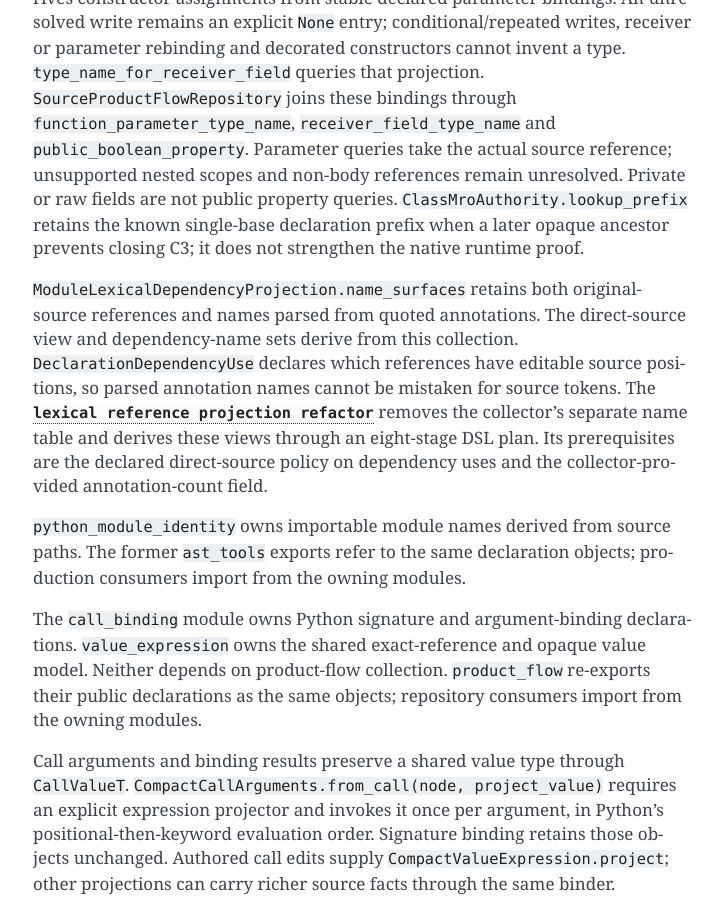
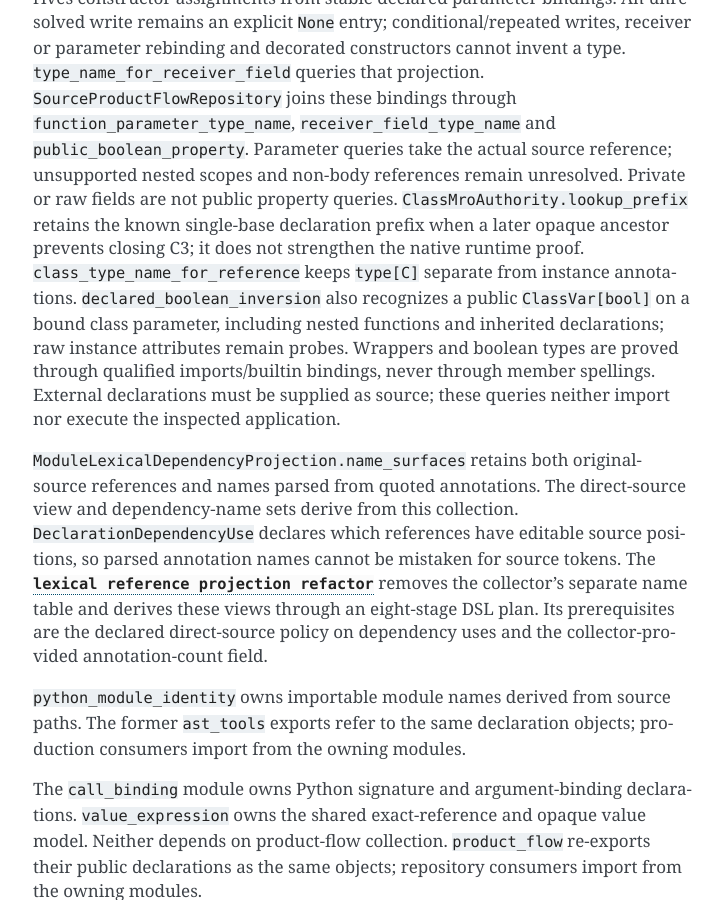
Before and after one commit to OpenHCSDev/NominalRefactorAdvisor, a Sphinx documentation site: the page built from docs/source/api/public_api.rst, in a window 1280 px wide and 900 px high, scrolled down 6824 px. Shown: the whole window, without its empty margins (387-1110 px from the left). Built offline with Sphinx 7.4.7, drawn with Linux system fonts in a browser that asks for light colours; the version number is read from the project's files by our own code.

```diff
--- a/docs/source/api/public_api.rst
+++ b/docs/source/api/public_api.rst
@@ -305,6 +305,13 @@ unsupported nested scopes and non-body references remain unresolved. Private or
 raw fields are not public property queries. ``ClassMroAuthority.lookup_prefix``
 retains the known single-base declaration prefix when a later opaque ancestor
 prevents closing C3; it does not strengthen the native runtime proof.
+``class_type_name_for_reference`` keeps ``type[C]`` separate from instance
+annotations. ``declared_boolean_inversion`` also recognizes a public
+``ClassVar[bool]`` on a bound class parameter, including nested functions and
+inherited declarations; raw instance attributes remain probes. Wrappers and
+boolean types are proved through qualified imports/builtin bindings, never
+through member spellings. External declarations must be supplied as source;
+these queries neither import nor execute the inspected application.
 
 ``ModuleLexicalDependencyProjection.name_surfaces`` retains both original-source
 references and names parsed from quoted annotations. The direct-source view and
```
Also changed, not shown: 2 other files.
